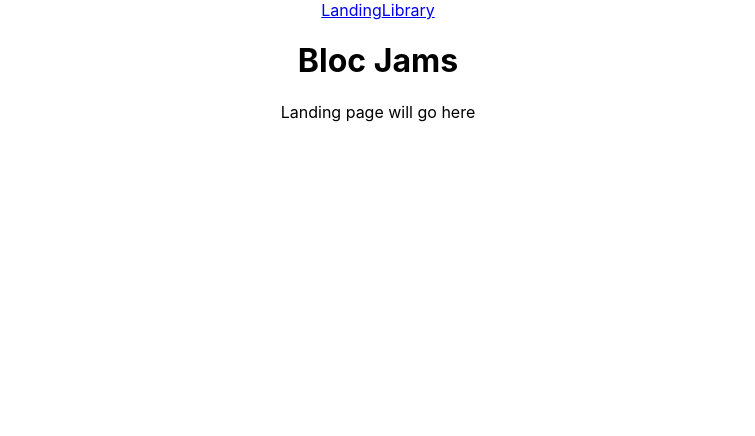
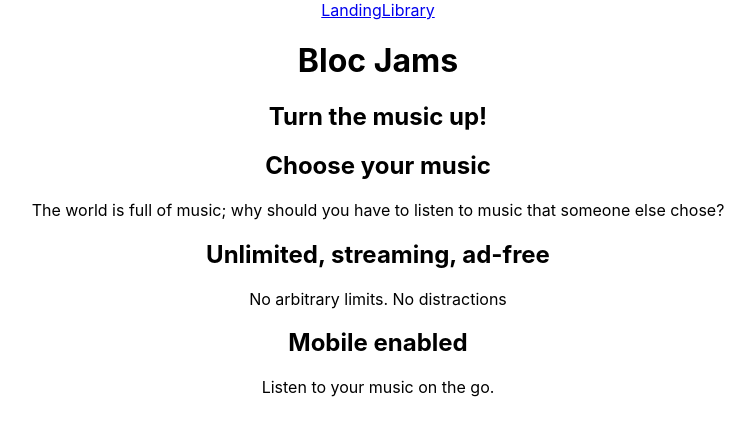
Before and after one commit to 8982osh/bloc-jams-react, a React (Create React App) app: page / in a window 1280 px wide. Shown: the top 436 px of the page, without its empty margins (262-1017 px from the left). Built offline with nearby package versions, Linux system fonts and the light colour scheme.

Commit message:
Update landing pg

```diff
--- a/src/components/Landing.js
+++ b/src/components/Landing.js
@@ -2,8 +2,23 @@
 
 const Landing = () => (
 	<section className="landing">
-	  Landing page will go here
-	</section>
+	  <h1 className="hero-title">Turn the music up!</h1>
+
+	<section className="selling-points">
+	  <div className="point">
+	    <h2 className="point-title">Choose your music</h2>
+	    <p className="point-description">The world is full of music; why should you have to listen to music that someone else chose?</p>
+	 </div>
+	 <div className="point">
+	   <h2 className="point-title">Unlimited, streaming, ad-free</h2>
+	   <p className="point-description">No arbitrary limits. No distractions</p>
+	 </div>
+	 <div className="point">
+	   <h2 className="point-title">Mobile enabled</h2>
+	   <p className="point-description">Listen to your music on the go.</p>
+	 </div>
+    </section>
+  </section>
 );
 
 export default Landing;
```
